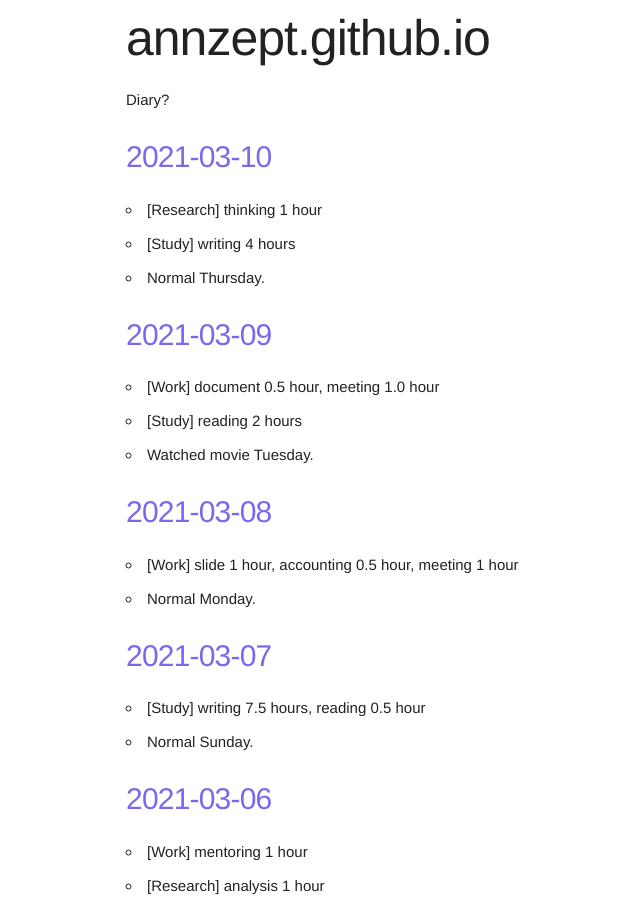
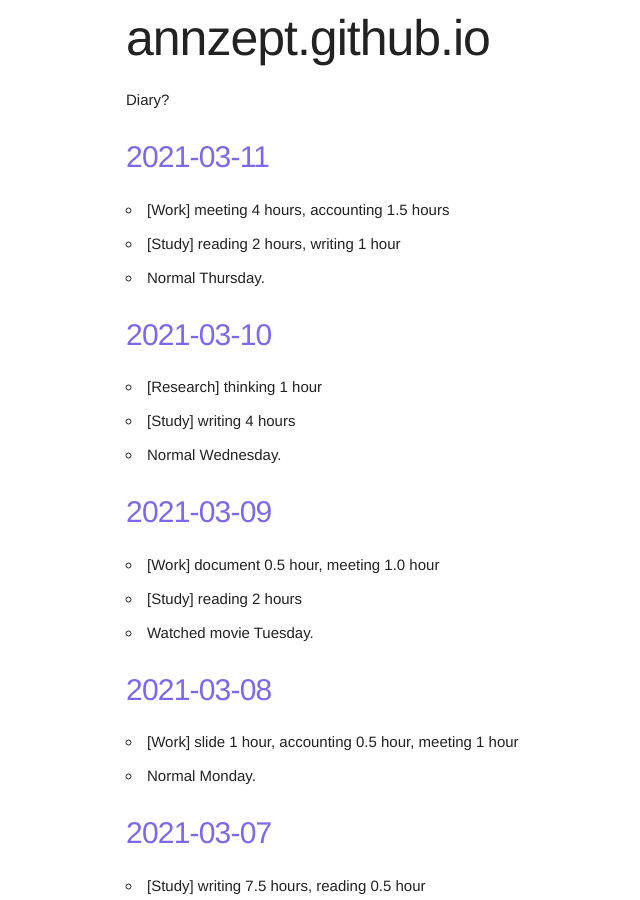
Before and after one commit to annzept/annzept.github.io, a Jekyll site: the page built from index.markdown, in a window 1280 px wide and 900 px high. Shown: the whole window, without its empty margins (34-674 px from the left). Built offline with Jekyll 4.4.1, drawn with Linux system fonts in a browser that asks for light colours.

Commit message:
Fri Mar 12 01:11:31 JST 2021

```diff
--- a/_posts/2021-03-10-diary.md
+++ b/_posts/2021-03-10-diary.md
@@ -7,4 +7,4 @@ categories: diary
 
 - [Research] thinking 1 hour
 - [Study] writing 4 hours
-- Normal Thursday.
+- Normal Wednesday.
--- /dev/null
+++ b/_posts/2021-03-11-diary.md
@@ -0,0 +1,10 @@
+---
+layout: post
+title:  2021-03-11
+date:   2021-03-11 23:59:59 +0900
+categories: diary
+---
+
+- [Work] meeting 4 hours, accounting 1.5 hours
+- [Study] reading 2 hours, writing 1 hour
+- Normal Thursday.
```
